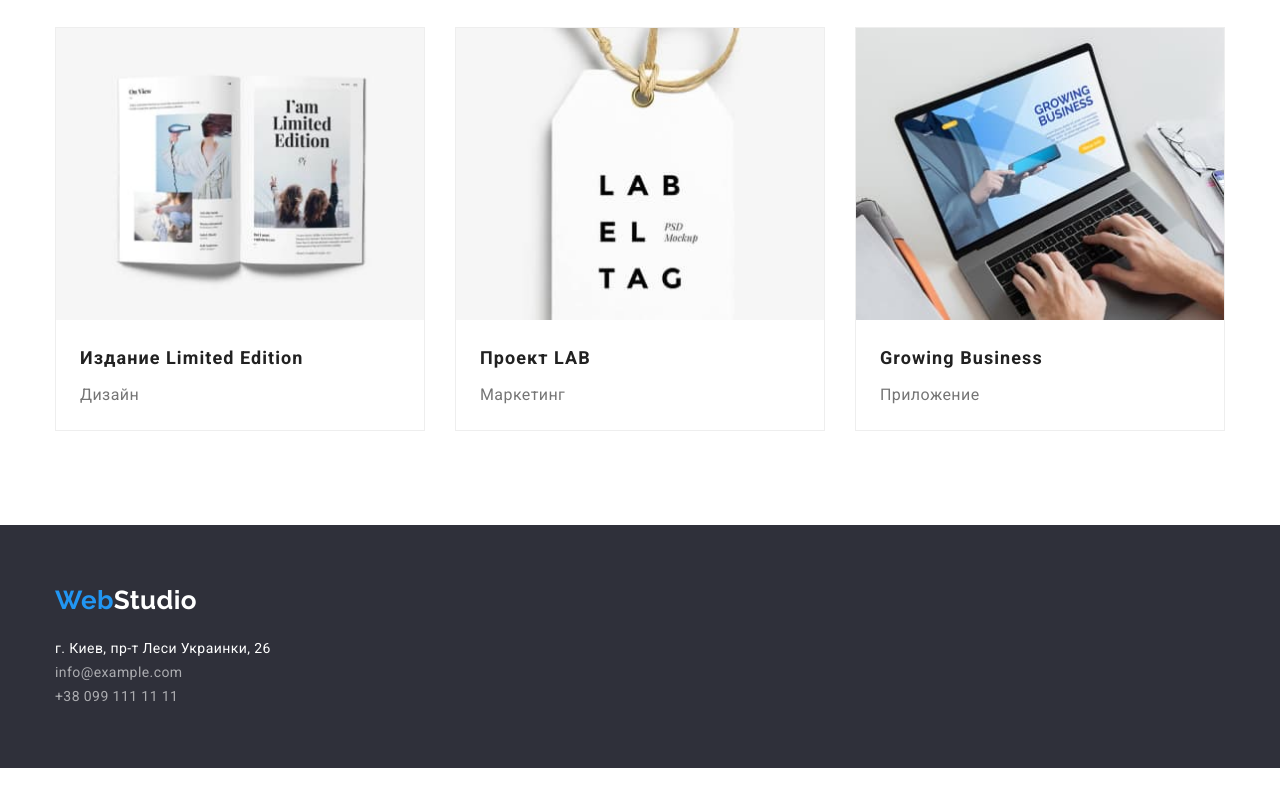
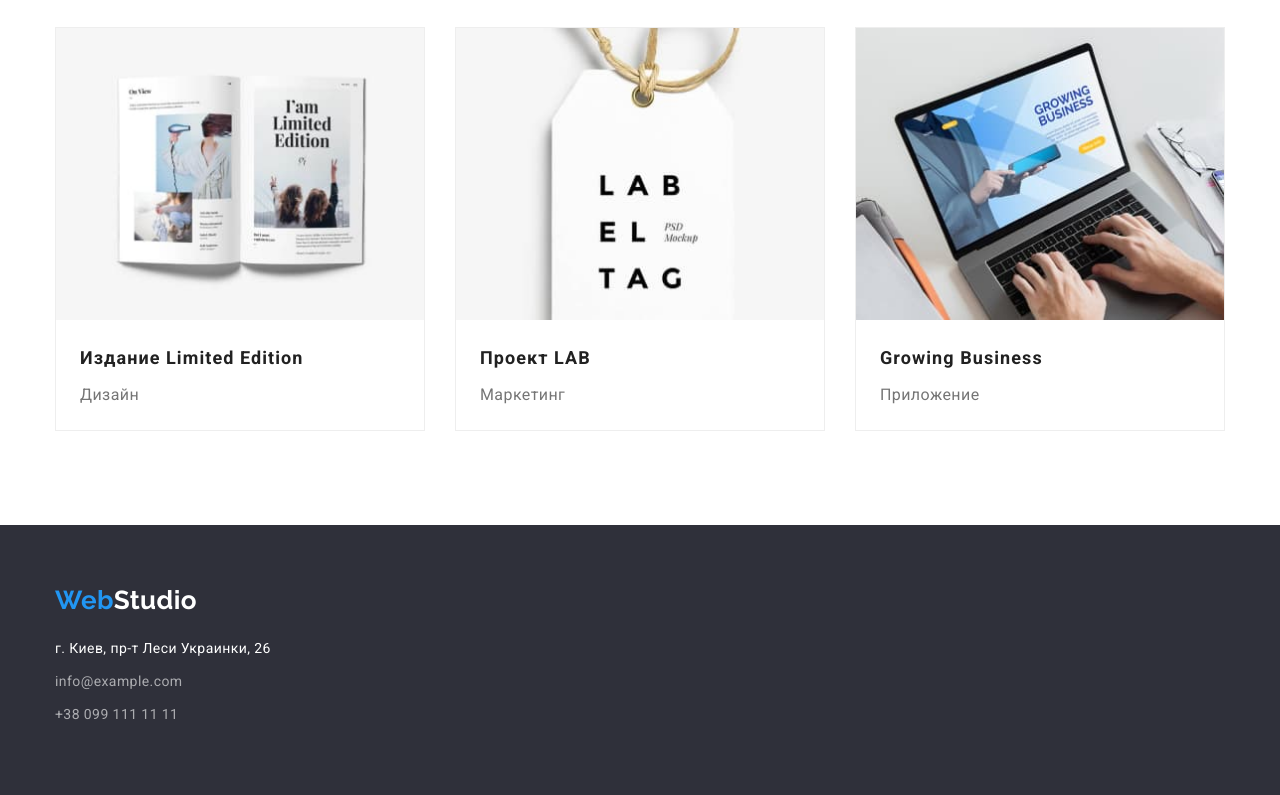
Before and after one commit to VitaliiHordiichuk/goit-markup-hw-03, a plain HTML site: page portfolio.html in a window 1280 px wide. Shown: the part 1109-1904 px from the top of the page. Before the commit the page ends 1877 px from the top, so only its background shows below. Drawn offline with nearby package versions, Linux system fonts and the light colour scheme.

Commit message:
Update portfolio.html

```diff
--- a/portfolio.html
+++ b/portfolio.html
@@ -188,27 +188,28 @@
                </section>
           </main>
           <!--футер-->
-          <footer class="footer">
+         <footer class="footer">
                <div class="conteiner">
                     <a href="./index.html" class="logo"
                          >Web<span class="logo-footer">Studio</span></a
                     >
                     <address class="address">
                          <ul class="list address-list">
-                              <li>
+                              <li class="item">
                                    <a href="" class="main">г. Киев, пр-т Леси Украинки, 26</a>
                               </li>
-                              <li>
+                              <li class="item">
                                    <a href="mailto:info@example.com" class="contact"
                                         >info@example.com</a
                                    >
                               </li>
-                              <li>
+                              <li class="item">
                                    <a href="tel:+380991111111" class="contact">+38 099 111 11 11</a>
                               </li>
                          </ul>
                     </address>
                </div>
           </footer>
+          </footer>
      </body>
 </html>
```
